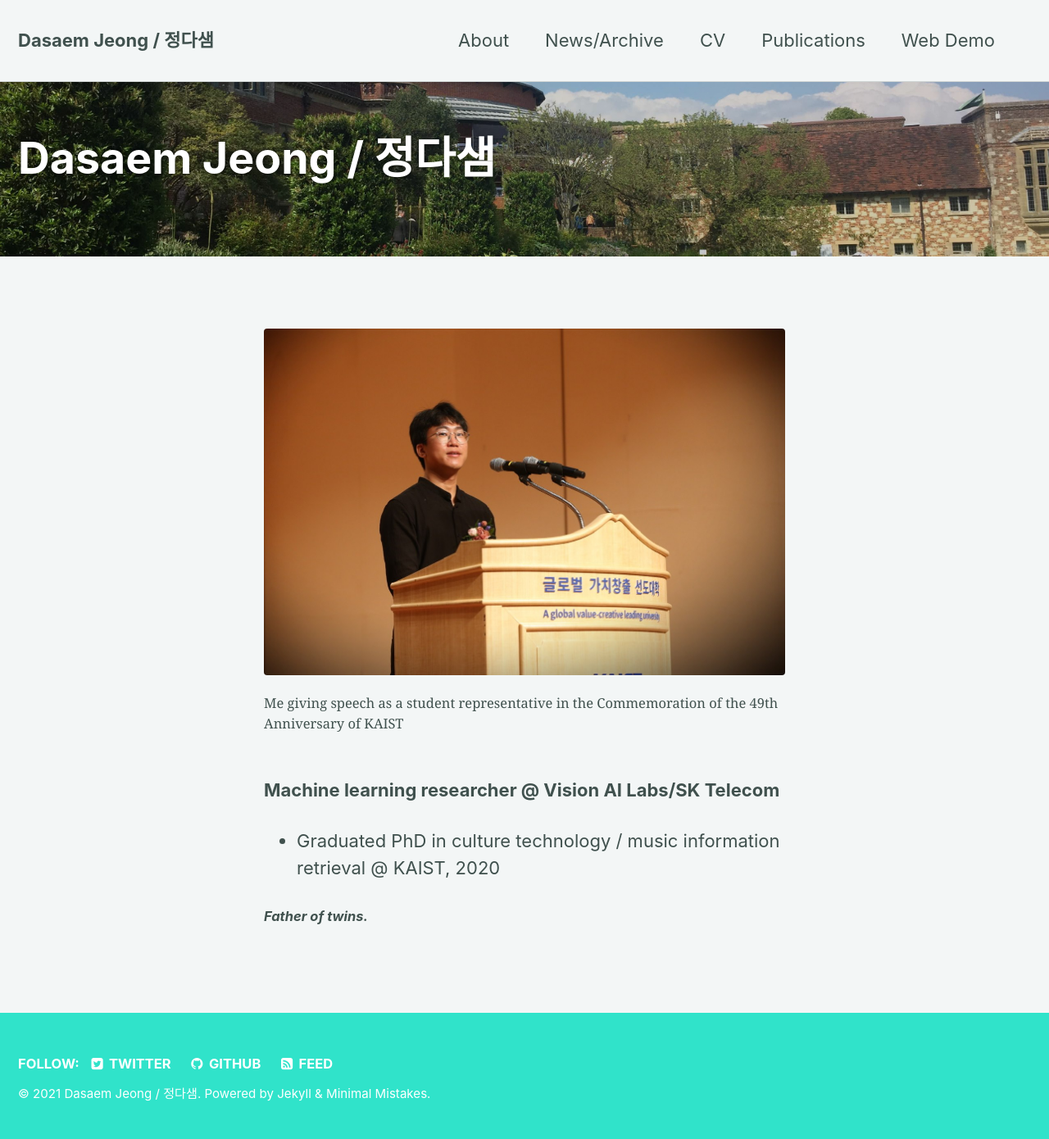
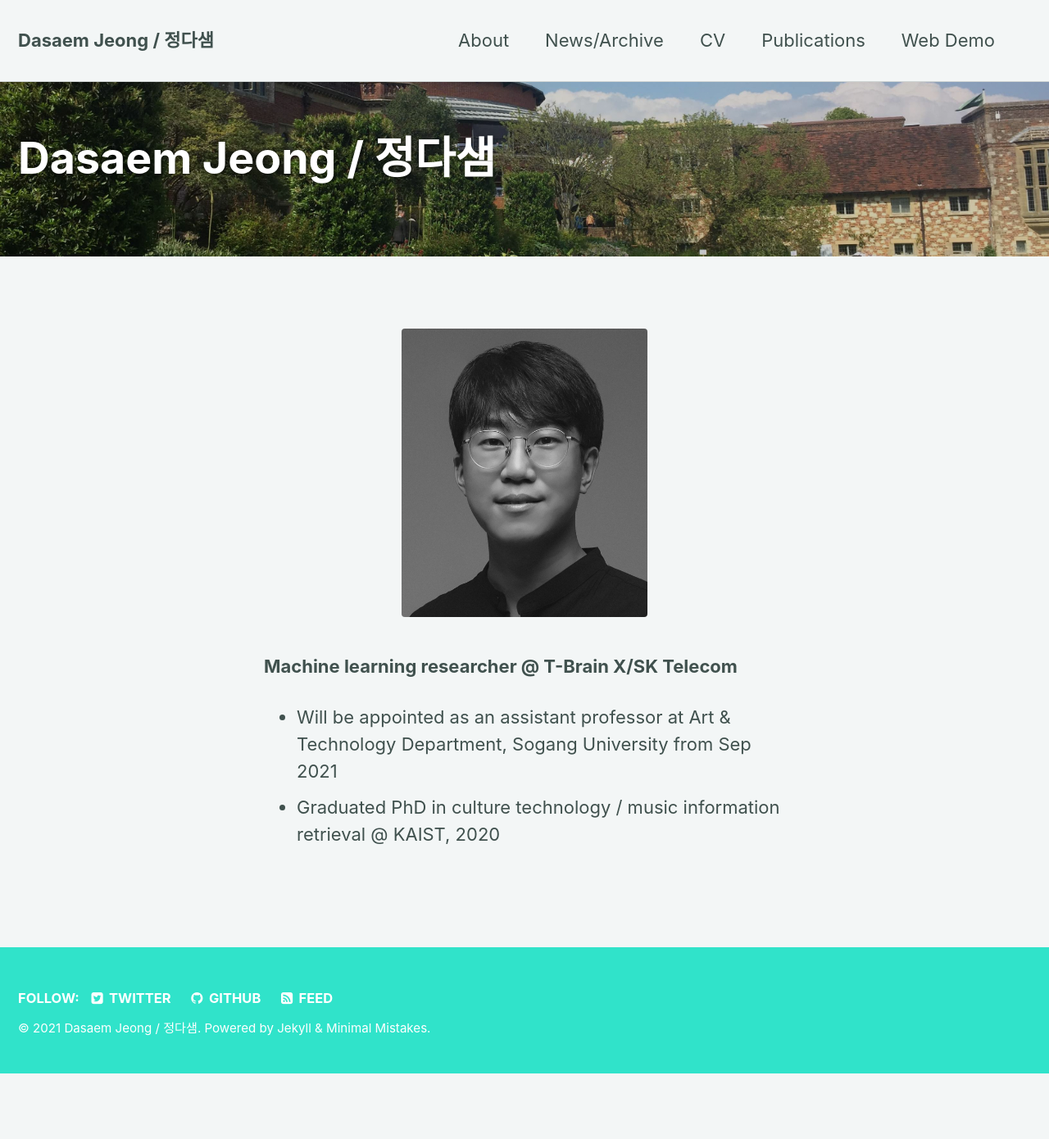
Before and after one commit to jdasam/jdasam.github.io, a Jekyll site: the page built from index.md, in a window 1280 px wide. Shown: the whole page at 82% size. Built offline with Jekyll 4.4.1, drawn with Linux system fonts in a browser that asks for light colours; the list of posts is cut into pages by our own code; after the commit the page ends 1310 px from its top, so only the background shows below that.

Commit message:
update index and gem

```diff
--- a/index.md
+++ b/index.md
@@ -6,23 +6,21 @@ header:
 <!-- author_profile: true -->
 ---
 <figure>
-  <img src="{{ site.url }}{{ site.baseurl }}/assets/images/kaist_speech.jpg" style="width:100%">
-  <figcaption><italic>Me giving speech as a student representative in the Commemoration of the 49th Anniversary of KAIST</italic></figcaption>
+ <img src="{{ site.url }}{{ site.baseurl }}/assets/images/dasaem_jeong_profile.jpeg" style="margin:auto; width:300px;display:block">
+<!--   <figcaption><italic>Me giving speech as a student representative in the Commemoration of the 49th Anniversary of KAIST</italic></figcaption> -->
 </figure>
 
-<!-- ![alt]({{ site.url }}{{ site.baseurl }}/assets/images/kaist_speech.jpg)
-{: .full}
-<font size="2"><center>Me giving speech as a student representative in the Commemoration of the 49th Anniversary of KAIST </center> </font>
+<!-- <br> -->
 
-<br> -->
+<!-- ![]({{ site.url }}{{ site.baseurl }}/assets/images/dasaem_jeong_profile.jpeg) -->
+<!-- {: .half} -->
+<!-- <font size="2"><center>Me giving speech as a student representative in the Commemoration of the 49th Anniversary of KAIST </center> </font> -->
 
 
-
-**Machine learning researcher @ Vision AI Labs/SK Telecom**
-
+**Machine learning researcher @ T-Brain X/SK Telecom**
+- Will be appointed as an assistant professor at Art & Technology Department, Sogang University from Sep 2021
 - Graduated PhD in culture technology / music information retrieval  @ KAIST, 2020
 
-#### *Father of twins.*
 
 <!-- ### Research interests
 - modeling expressive piano performance (aka AI Pianist)
```
Also changed, not shown: about.md (+1 -1 lines), Gemfile.lock, assets/images/dasaem_jeong_profile.jpeg (added), minimal-mistakes-jekyll.gemspec.
